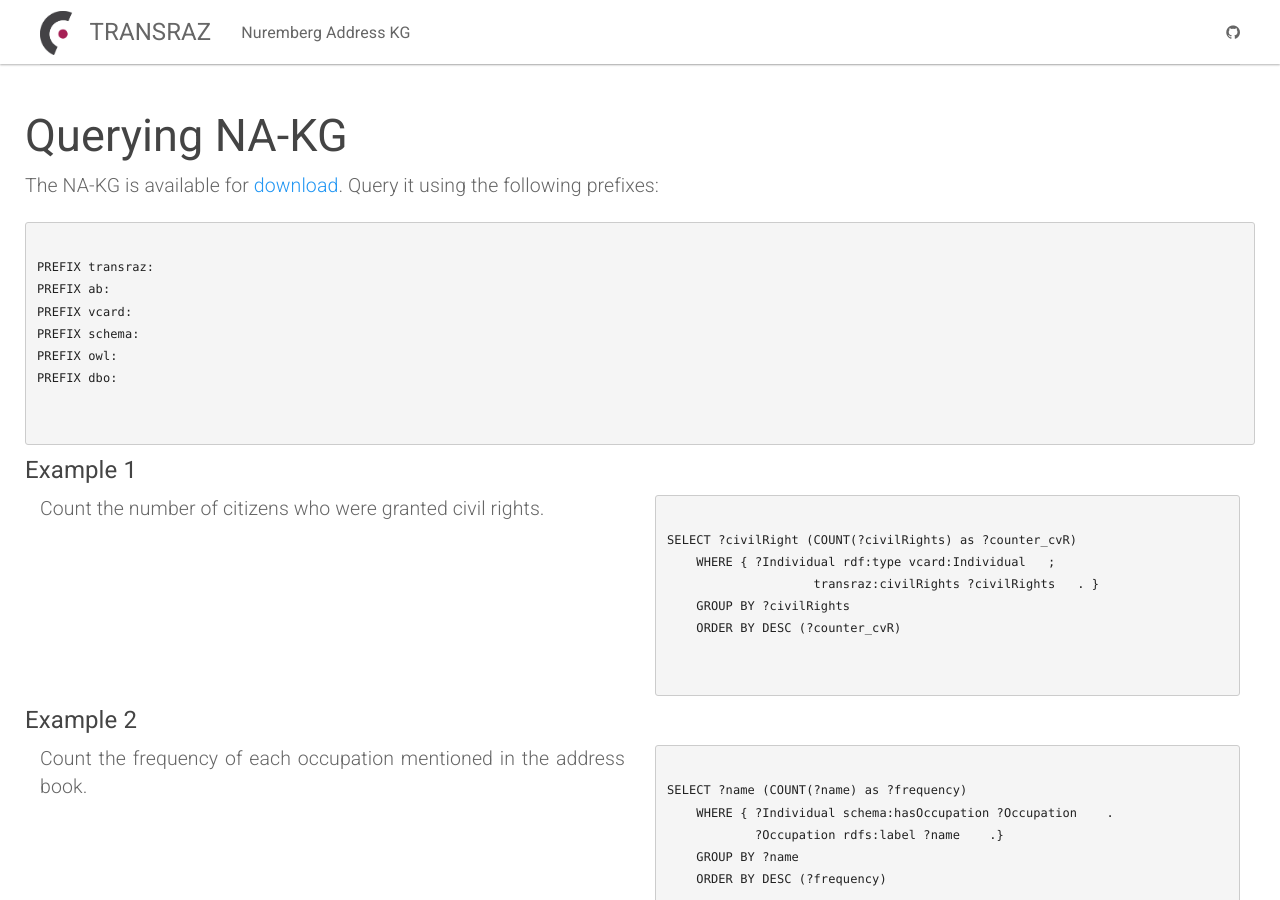
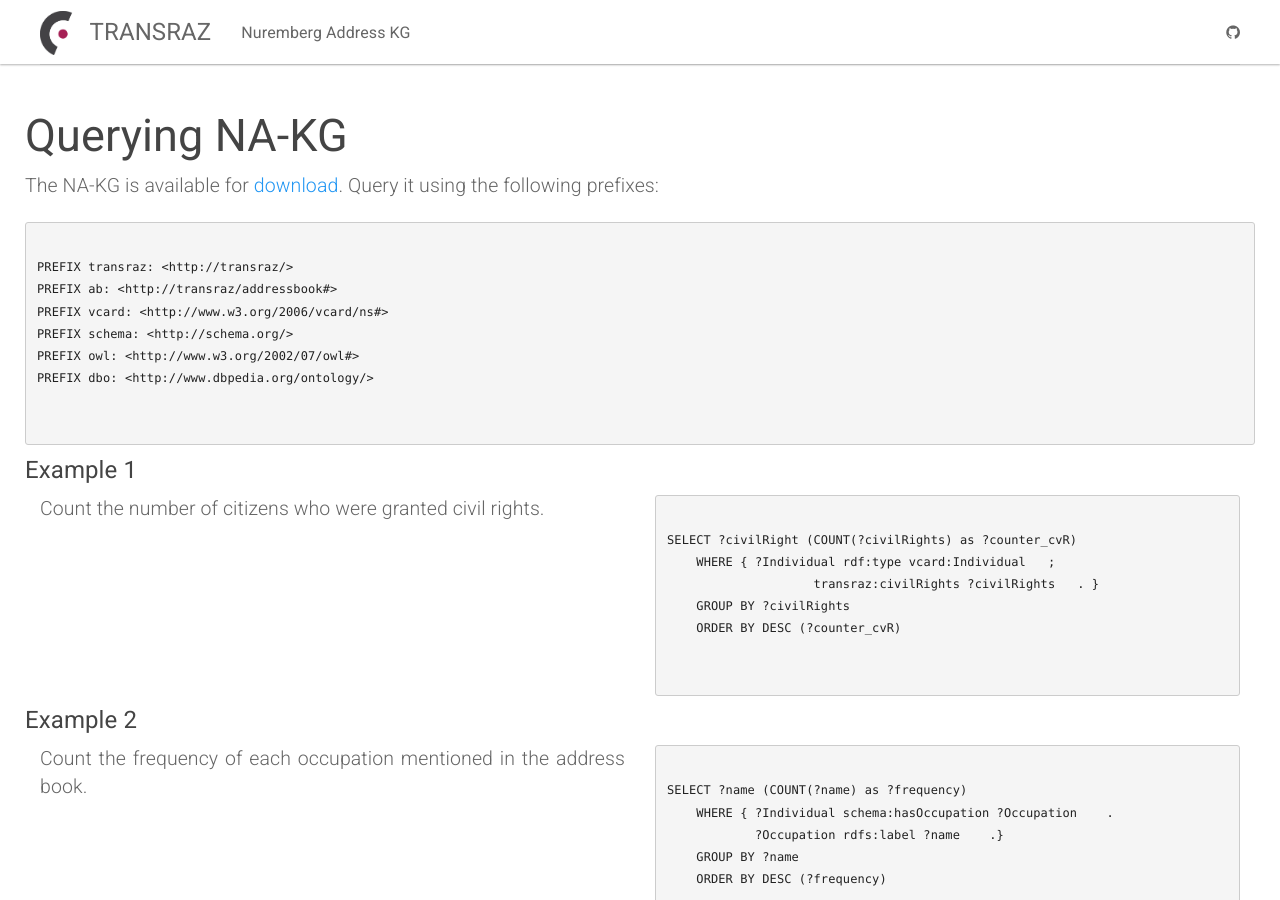
Before and after one commit to ISE-FIZKarlsruhe/Transraz, a Jekyll site: the page built from NA-KG.html, in a window 1280 px wide and 900 px high, scrolled down 2514 px. Built offline with Jekyll 4.4.1, drawn with Linux system fonts in a browser that asks for light colours; some of the changed lines change nothing that is shown.

Commit message:
spitze klammern

```diff
--- a/NA-KG.html
+++ b/NA-KG.html
@@ -84,12 +84,12 @@ For example, the existing KG is able to answer what was the ratio of persons wit
         <h2 class="header-light regular-pad">Querying NA-KG</h2>
         <p class="lead" align="justify">The NA-KG is available for <a href="https://github.com/ISE-FIZKarlsruhe/Transraz/raw/main/NurembergAddressKG/NA-KG.ttl">download</a>. Query it using the following prefixes:</p>
         <pre><code>
-PREFIX transraz: <http://transraz/>
-PREFIX ab: <http://transraz/addressbook#>
-PREFIX vcard: <http://www.w3.org/2006/vcard/ns#>
-PREFIX schema: <http://schema.org/>
-PREFIX owl: <http://www.w3.org/2002/07/owl#>
-PREFIX dbo: <http://www.dbpedia.org/ontology/>
+PREFIX transraz: &lt;http://transraz/&gt;
+PREFIX ab: &lt;http://transraz/addressbook#&gt;
+PREFIX vcard: &lt;http://www.w3.org/2006/vcard/ns#&gt;
+PREFIX schema: &lt;http://schema.org/&gt;
+PREFIX owl: &lt;http://www.w3.org/2002/07/owl#&gt;
+PREFIX dbo: &lt;http://www.dbpedia.org/ontology/&gt;
 
             </code></pre>
             <h4>Example 1</h4>
```
